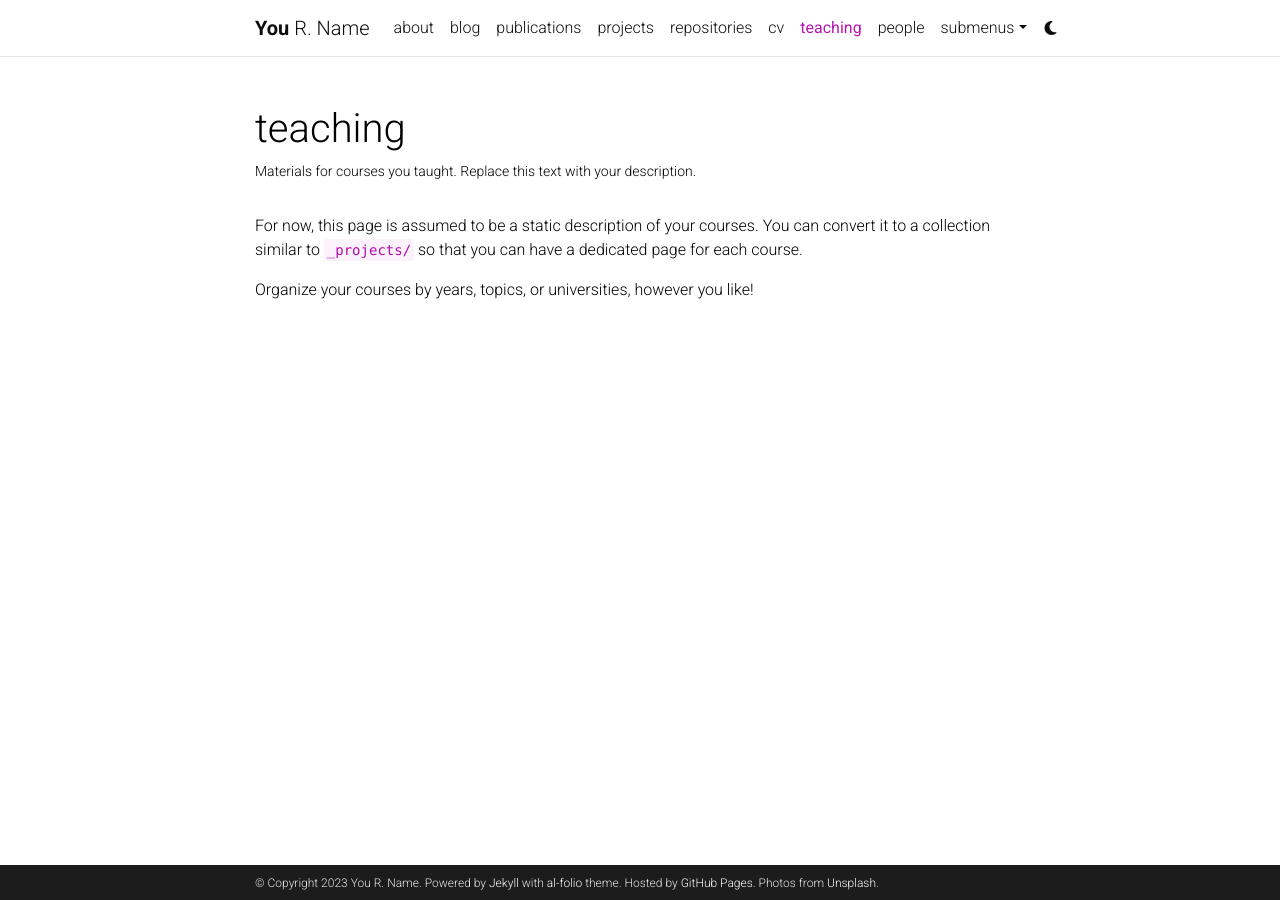
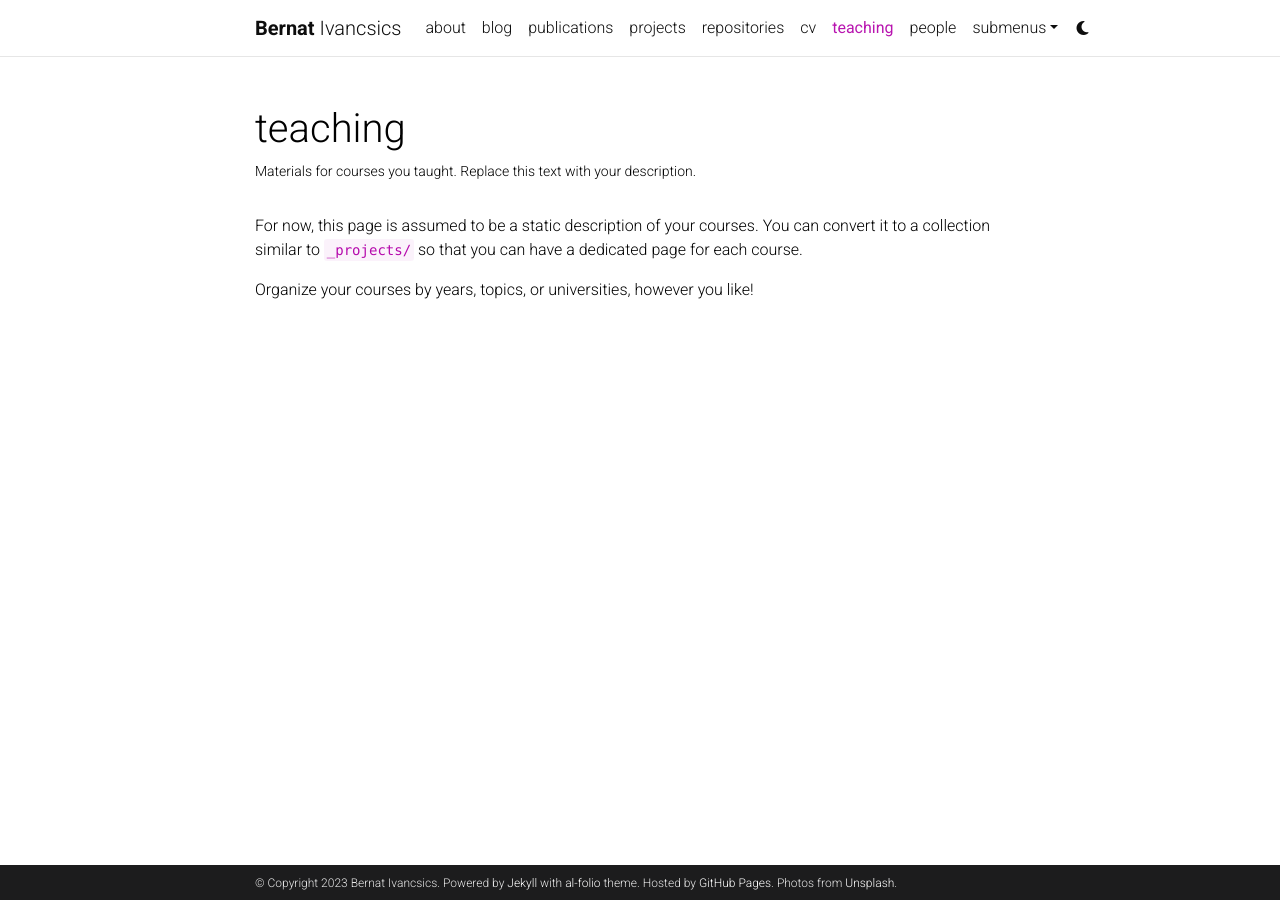
Before and after one commit to iberko/iberko.github.io, a Jekyll site: the page built from _pages/teaching.md, in a window 1280 px wide. Built offline with Jekyll 4.4.1, drawn with Linux system fonts in a browser that asks for light colours; comment, search, counter and statistics services are not loaded; a style sheet for code colours, icons or effects is not loaded.

Commit message:
Update _config.yml

```diff
--- a/_config.yml
+++ b/_config.yml
@@ -3,10 +3,10 @@
 # -----------------------------------------------------------------------------
 
 title: blank # the website title (if blank, full name will be used instead)
-first_name: You
-middle_name: R.
-last_name: Name
-email: you@example.com
+first_name: Bernat
+middle_name:
+last_name: Ivancsics
+email: bernat.ivancsics@gmail.com
 description: > # the ">" symbol means to ignore newlines until "footer_text:"
   A simple, whitespace theme for academics. Based on [*folio](https://github.com/bogoli/-folio) design.
 footer_text: >
@@ -18,8 +18,8 @@
 lang: en # the language of your site (for example: en, fr, cn, ru, etc.)
 icon: ⚛️  # the emoji used as the favicon (alternatively, provide image name in /assets/img/)
 
-url: https://alshedivat.github.io # the base hostname & protocol for your site
-baseurl: /al-folio # the subpath of your site, e.g. /blog/
+url: https://iberko.github.io # the base hostname & protocol for your site
+baseurl: # the subpath of your site, e.g. /blog/
 last_updated: false # set to true if you want to display last updated in the footer
 impressum_path:  # set to path to include impressum link in the footer, use the same path as permalink in a page, helps to conform with EU GDPR
 
```
